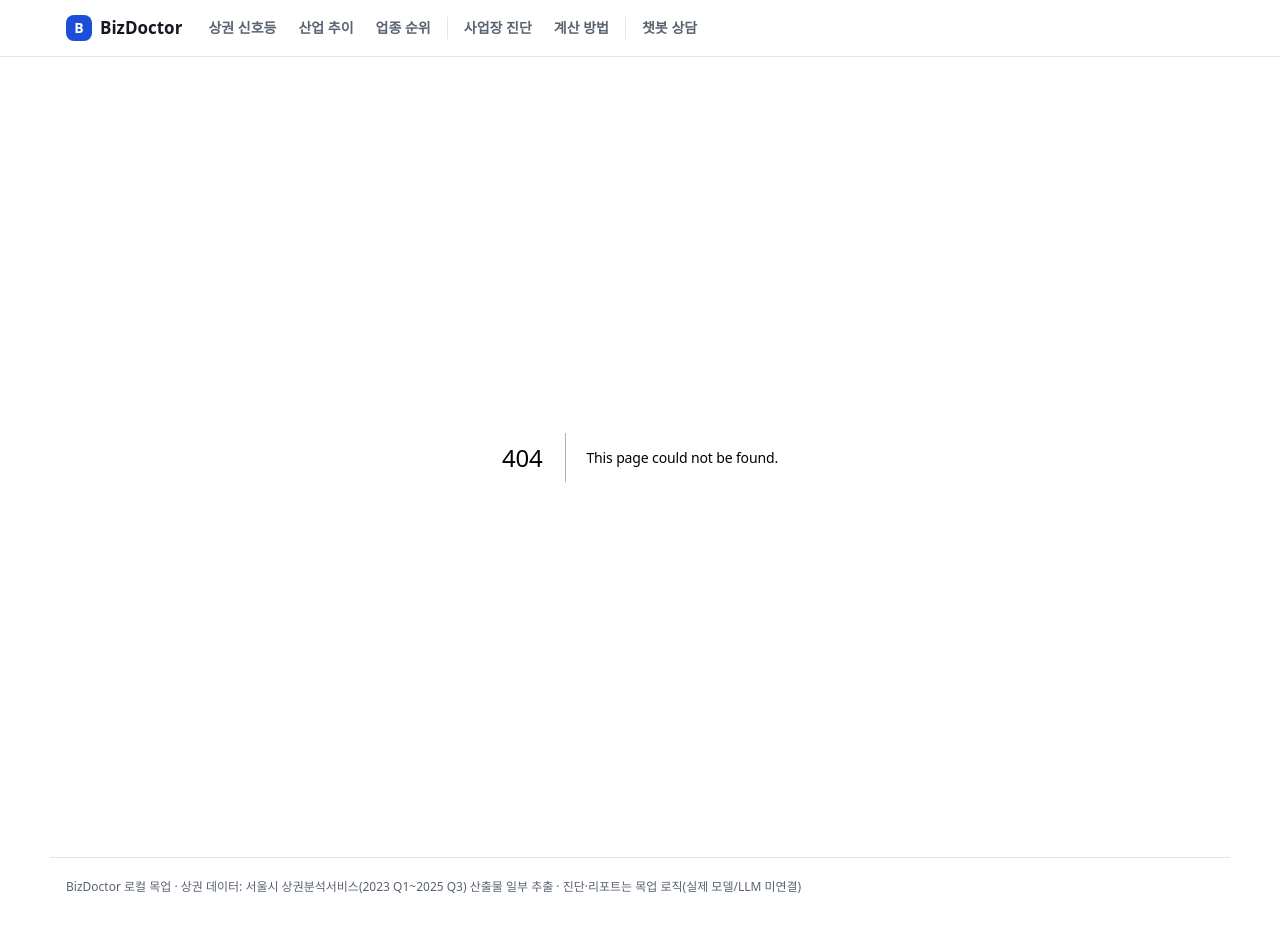
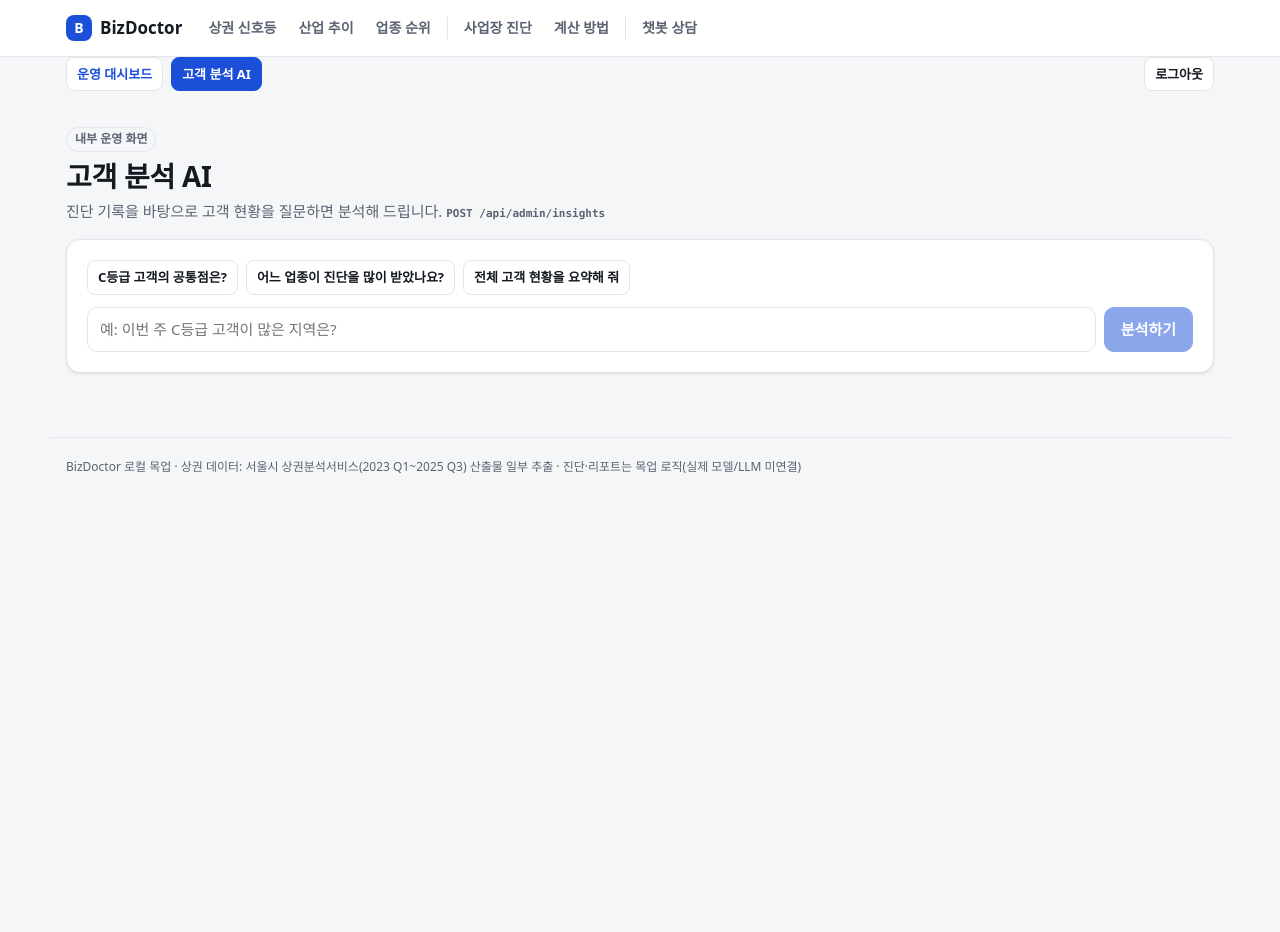
Before and after one commit to pj002321/BizDoctor, a Next.js app in the folder web_mockup/: page /admin/insights in a window 1280 px wide. Before the commit this address had no page. Shown: the top 932 px of the page. After the commit the page ends 800 px from the top, so only its background shows below. Built offline with nearby package versions, Linux system fonts and the light colour scheme.

Commit message:
feature: 관리자 고객 분석 AI 추가

```diff
--- /dev/null
+++ b/web_mockup/app/admin/insights/page.tsx
@@ -0,0 +1,11 @@
+import AdminInsights from '@/components/AdminInsights';
+import AdminNav from '@/components/AdminNav';
+export const metadata = { title: '고객 분석 AI · BizDoctor' };
+export default function Page() {
+  return (
+    <>
+      <AdminNav current="insights" />
+      <AdminInsights />
+    </>
+  );
+}
--- /dev/null
+++ b/web_mockup/app/api/admin/insights/route.ts
@@ -0,0 +1,50 @@
+// POST /api/admin/insights — 관리자 고객 분석 AI (목업: 진단 기록 집계 + 템플릿 답변)
+import { NextRequest, NextResponse } from 'next/server';
+import { DIAG_GRADE, RISK_TYPES, RISK_TYPE_META } from '@/lib/risk';
+import { store } from '@/lib/store';
+import type { InsightRequest, InsightResponse, Signal } from '@/lib/types';
+
+function top<T extends string>(values: T[], n = 3) {
+  const count = new Map<T, number>();
+  values.forEach((v) => count.set(v, (count.get(v) ?? 0) + 1));
+  return [...count.entries()].sort((a, b) => b[1] - a[1]).slice(0, n);
+}
+
+export async function POST(req: NextRequest) {
+  const body = (await req.json().catch(() => ({}))) as Partial<InsightRequest>;
+  const question = String(body.question ?? '').trim();
+  if (!question) return NextResponse.json({ error: '질문을 입력해 주세요.' }, { status: 400 });
+
+  const all = [...store.diagnoses.values()];
+  const levelFilter: Signal | null = /RED|C등급|위험/.test(question) ? 'RED' : /YELLOW|B등급|주의/.test(question) ? 'YELLOW' : null;
+  const rows = levelFilter ? all.filter((d) => d.riskLevel === levelFilter) : all;
+
+  const stats: InsightResponse['stats'] = {
+    total: rows.length,
+    byLevel: { GREEN: 0, YELLOW: 0, RED: 0 },
+    byRiskType: RISK_TYPES.map((t) => ({ riskType: t, count: rows.filter((d) => d.riskType === t).length })).filter((r) => r.count > 0),
+    topGu: top(rows.map((d) => d.input.gu)).map(([gu, count]) => ({ gu, count })),
+    topService: top(rows.map((d) => d.input.serviceName)).map(([service, count]) => ({ service, count })),
+  };
+  rows.forEach((d) => stats.byLevel[d.riskLevel]++);
+
+  let answer: string;
+  if (rows.length === 0) {
+    answer = levelFilter
+      ? `아직 ${DIAG_GRADE[levelFilter].grade}등급 진단 기록이 없습니다. 사업장 진단을 몇 건 실행한 뒤 다시 질문해 주세요.`
+      : '아직 진단 기록이 없습니다. 사업장 진단을 몇 건 실행한 뒤 다시 질문해 주세요.';
+  } else {
+    const target = levelFilter ? `${DIAG_GRADE[levelFilter].grade}등급 고객 ${rows.length}명` : `전체 고객 ${rows.length}명`;
+    const mainType = [...stats.byRiskType].sort((a, b) => b.count - a.count)[0];
+    answer = [
+      `${target} 기준 분석입니다.`,
+      mainType ? `- 가장 많은 추정 원인: ${RISK_TYPE_META[mainType.riskType].name} (${mainType.count}명)` : '',
+      stats.topGu.length ? `- 많이 진단한 자치구: ${stats.topGu.map((g) => `${g.gu} ${g.count}명`).join(', ')}` : '',
+      stats.topService.length ? `- 많이 진단한 업종: ${stats.topService.map((s) => `${s.service} ${s.count}명`).join(', ')}` : '',
+      '실제 서비스에서는 이 집계를 근거로 LLM이 분석 문장을 작성합니다.',
+    ].filter(Boolean).join('\n');
+  }
+
+  const res: InsightResponse = { answer, stats, generatedAt: new Date().toISOString() };
+  return NextResponse.json(res);
+}
--- /dev/null
+++ b/web_mockup/components/AdminInsights.tsx
@@ -0,0 +1,78 @@
+'use client';
+import { useState } from 'react';
+import { Spec } from './badges';
+import { getJSON } from './useMeta';
+import { DIAG_GRADE, RISK_TYPE_META } from '@/lib/risk';
+import type { InsightResponse } from '@/lib/types';
+
+const EXAMPLES = ['C등급 고객의 공통점은?', '어느 업종이 진단을 많이 받았나요?', '전체 고객 현황을 요약해 줘'];
+
+export default function AdminInsights() {
+  const [q, setQ] = useState('');
+  const [res, setRes] = useState<InsightResponse | null>(null);
+  const [asked, setAsked] = useState('');
+  const [loading, setLoading] = useState(false);
+  const [err, setErr] = useState('');
+
+  async function ask(question: string) {
+    if (!question.trim() || loading) return;
+    setErr('');
+    setLoading(true);
+    setAsked(question);
+    try {
+      setRes(await getJSON<InsightResponse>('/api/admin/insights', {
+        method: 'POST',
+        headers: { 'Content-Type': 'application/json' },
+        body: JSON.stringify({ question }),
+      }));
+      setQ('');
+    } catch (e) {
+      setErr((e as Error).message);
+    } finally {
+      setLoading(false);
+    }
+  }
+
+  return (
+    <div className="page">
+      <div className="page-head">
+        <span className="badge badge-outline" style={{ justifySelf: 'start' }}>내부 운영 화면</span>
+        <h1>고객 분석 AI</h1>
+        <p>진단 기록을 바탕으로 고객 현황을 질문하면 분석해 드립니다. <Spec ids="POST /api/admin/insights" /></p>
+      </div>
+
+      <section className="card stack">
+        <div className="row">{EXAMPLES.map((s) => <button key={s} className="btn btn-sm" onClick={() => ask(s)}>{s}</button>)}</div>
+        <form className="row" style={{ flexWrap: 'nowrap' }} onSubmit={(e) => { e.preventDefault(); ask(q); }}>
+          <label htmlFor="insight-q" className="sr-only">질문</label>
+          <input id="insight-q" className="input" placeholder="예: 이번 주 C등급 고객이 많은 지역은?" value={q} onChange={(e) => setQ(e.target.value)} />
+          <button className="btn btn-primary" disabled={loading || !q.trim()}>{loading ? '분석 중…' : '분석하기'}</button>
+        </form>
+        {err && <p className="error" role="alert">{err}</p>}
+      </section>
+
+      {res && (
+        <section className="card stack">
+          <div className="card-head" style={{ marginBottom: 0 }}>
+            <div><h2>분석 결과</h2><p>질문: {asked} · {new Date(res.generatedAt).toLocaleString('ko-KR')}</p></div>
+          </div>
+          <p style={{ whiteSpace: 'pre-line' }}>{res.answer}</p>
+          {res.stats.total > 0 && (
+            <div className="stats">
+              <div className="stat"><div className="k">대상 고객</div><div className="v">{res.stats.total}명</div></div>
+              <div className="stat"><div className="k">등급 분포</div><div className="v" style={{ fontSize: 15 }}>
+                {(['GREEN', 'YELLOW', 'RED'] as const).map((l) => `${DIAG_GRADE[l].grade} ${res.stats.byLevel[l]}`).join(' · ')}
+              </div></div>
+              <div className="stat"><div className="k">추정 원인</div><div className="v" style={{ fontSize: 13 }}>
+                {res.stats.byRiskType.map((r) => `${RISK_TYPE_META[r.riskType].name} ${r.count}`).join(', ')}
+              </div></div>
+              <div className="stat"><div className="k">상위 업종</div><div className="v" style={{ fontSize: 13 }}>
+                {res.stats.topService.map((s) => `${s.service} ${s.count}`).join(', ')}
+              </div></div>
+            </div>
+          )}
+        </section>
+      )}
+    </div>
+  );
+}
```
